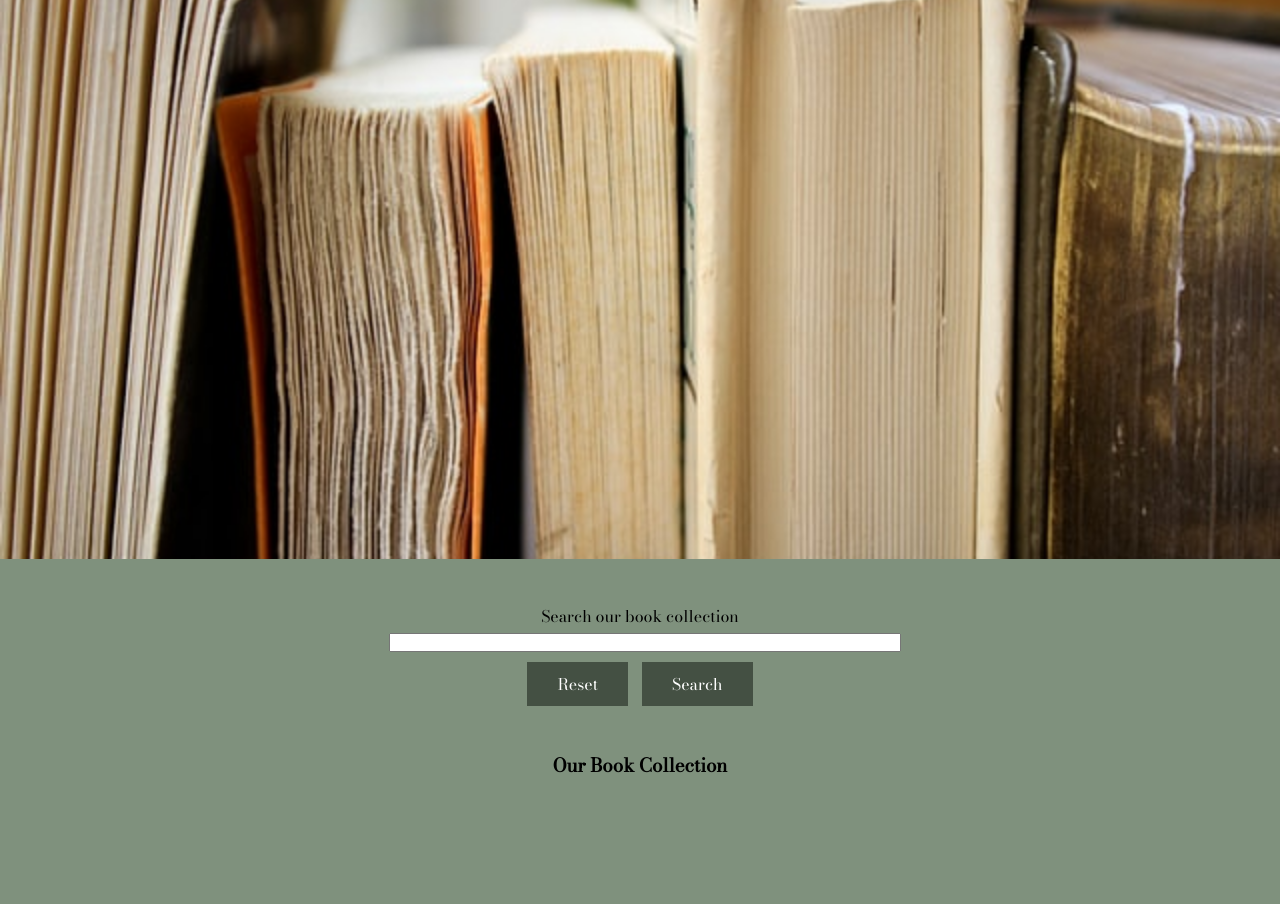
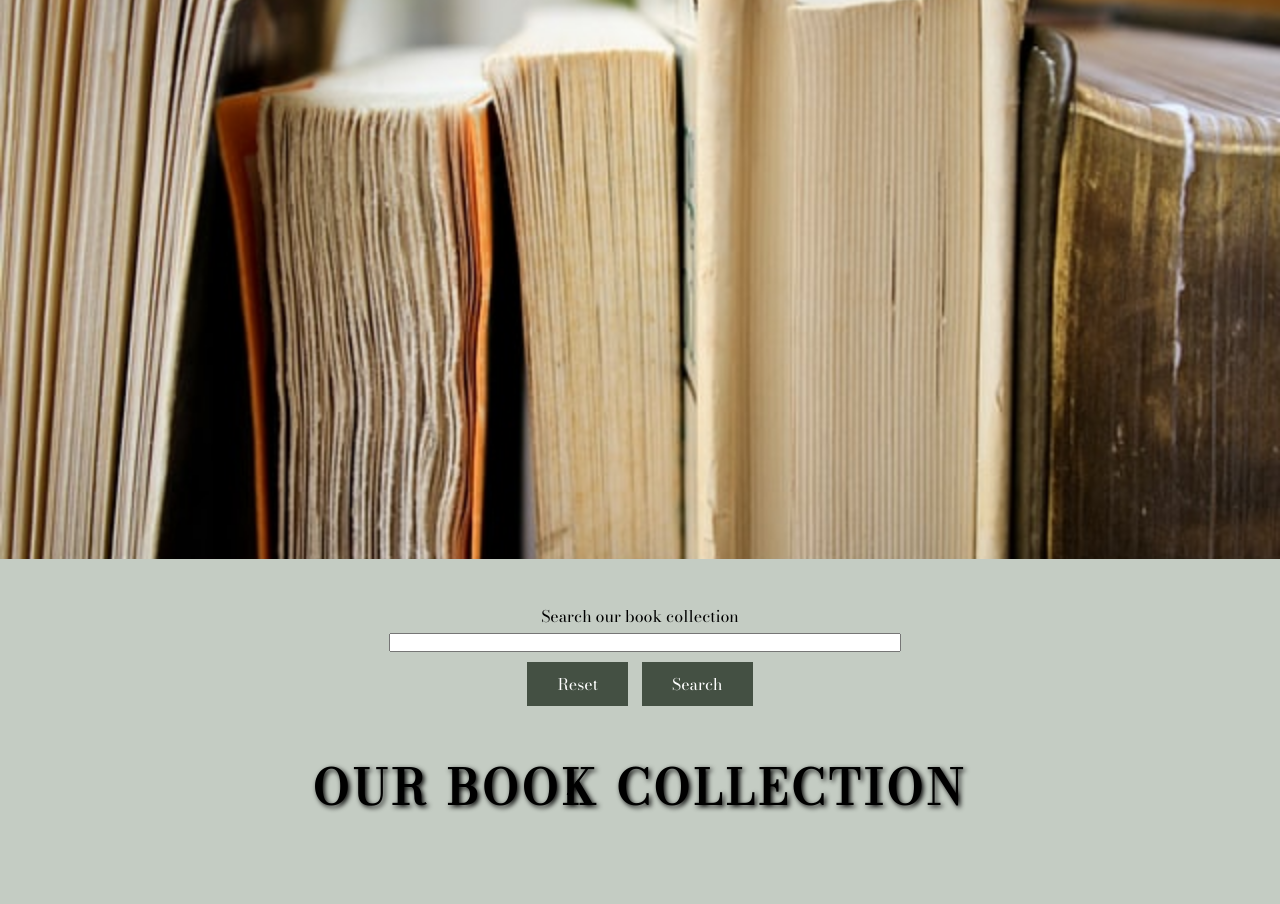
Before and after one commit to Code-Institute-Submissions/the_book_nook, a Flask app: page / in a window 1280 px wide. Shown: the part 81-985 px from the top of the page. Before the commit the page ends 854 px from the top, so only its background shows below. Run offline with Flask 2, Linux system fonts and the light colour scheme; data that the repository does not hold is empty; some libraries are stand-ins or nearby versions.

Commit message:
style:Adding css to style book-collection

```diff
--- a/static/css/style.css
+++ b/static/css/style.css
@@ -8,7 +8,7 @@
 
 body {
     font-family: "Bodoni Moda", serif;
-    background-color: #7F917D;
+    background-color: #C4CCC3;
 }
 
 .main-section {
@@ -83,8 +83,6 @@ nav {
     background-attachment: fixed;
 }
 
-/* ---- Books Collection & Search Site */
-
 /* --- Search form */
 
 .user-search-form {
@@ -98,29 +96,45 @@ nav {
     width: 100%;
 }
 
+/* ---- Books Collection */
 
 .headline-book-collection {
     text-align: center;
     margin: 5vh;
+    font-size: 48px;
+    text-transform: uppercase;
+    letter-spacing: 5px;
+    text-shadow: 2px 2px 5px;
 }
 
 .book-collection-container {
     display: flex;
+    flex-wrap: wrap;
+    justify-content: space-evenly;
     margin-top: 10vh;
 }
 
 .book-container {
     width: 30%;
-    margin: auto;
+    display: flex;
+    background-color: #EFD3BF;
+    margin-top: 5vh;
+    text-align: center;
+    border: 1px solid;
+}
+
+.book-info {
     display: block;
-    text-align: center;
+    text-align: left;
+    margin-top: 5px;
 }
 
 .book-image {
-    height: 20vh;
+    height: 30vh;
+    margin: 5px;
 }
 
-/* --- User Form to add book */
+/* --- User Form to Add Book */
 
 .add-book-form {
     height: 40vh;
@@ -131,15 +145,18 @@ nav {
 #book_category {
     width: 100%;
 }
-label, input, textarea {
+label, input, select, textarea {
     display: block;
     margin: 5px;
-
 }
 
-section {
-    text-align: center;
+#book_name, #book_author, #book_description, #book_image_url {
+    width: 100%;
 }
+
+/* ---- Categories */
+
+
 
 .main-categories {
     display: flex;
--- a/templates/add_book.html
+++ b/templates/add_book.html
@@ -6,8 +6,9 @@
         <input type="text" name="book_name" id="book_name">
         <label for="book_author">Name of Author</label>
         <input type="text" name="book_author" id="book_author">
+        <label for="book_category">Choose Category</label>
         <select id="book_category" name="book_category" required>
-                        <option value="" disabled selected>Choose Category</option>
+            <option value="" disabled selected>Categories</option>
             {% for category in categories %}
             <option value="{{ category.book_category }}">{{ category.book_category }}</option>
             {% endfor %}
--- a/templates/books.html
+++ b/templates/books.html
@@ -21,11 +21,13 @@
     {% for book in books %}
     <div class="book-container">
     <p><img class="book-image" src="{{ book.book_image_url }}"></p>
+    <div class="book-info">
     <p>Name: {{ book.book_name }}</p>
     <p>Author: {{ book.book_author }}</p>
     <p>Category: {{book.book_category }}</p>
     <p>About: {{ book.book_description }} </p>
     <p>Created by: {{ book.created_by }} </p>
+    </div>
     {% if session.user | lower == book.created_by | lower %}
     <a href="{{ url_for('edit_book', book_id=book._id) }}">Edit Book</a>
     <a href="{{ url_for('delete_book', book_id=book._id) }}">Delete Book</a>
```
Lines whose indentation alone changed are shown as unchanged.
